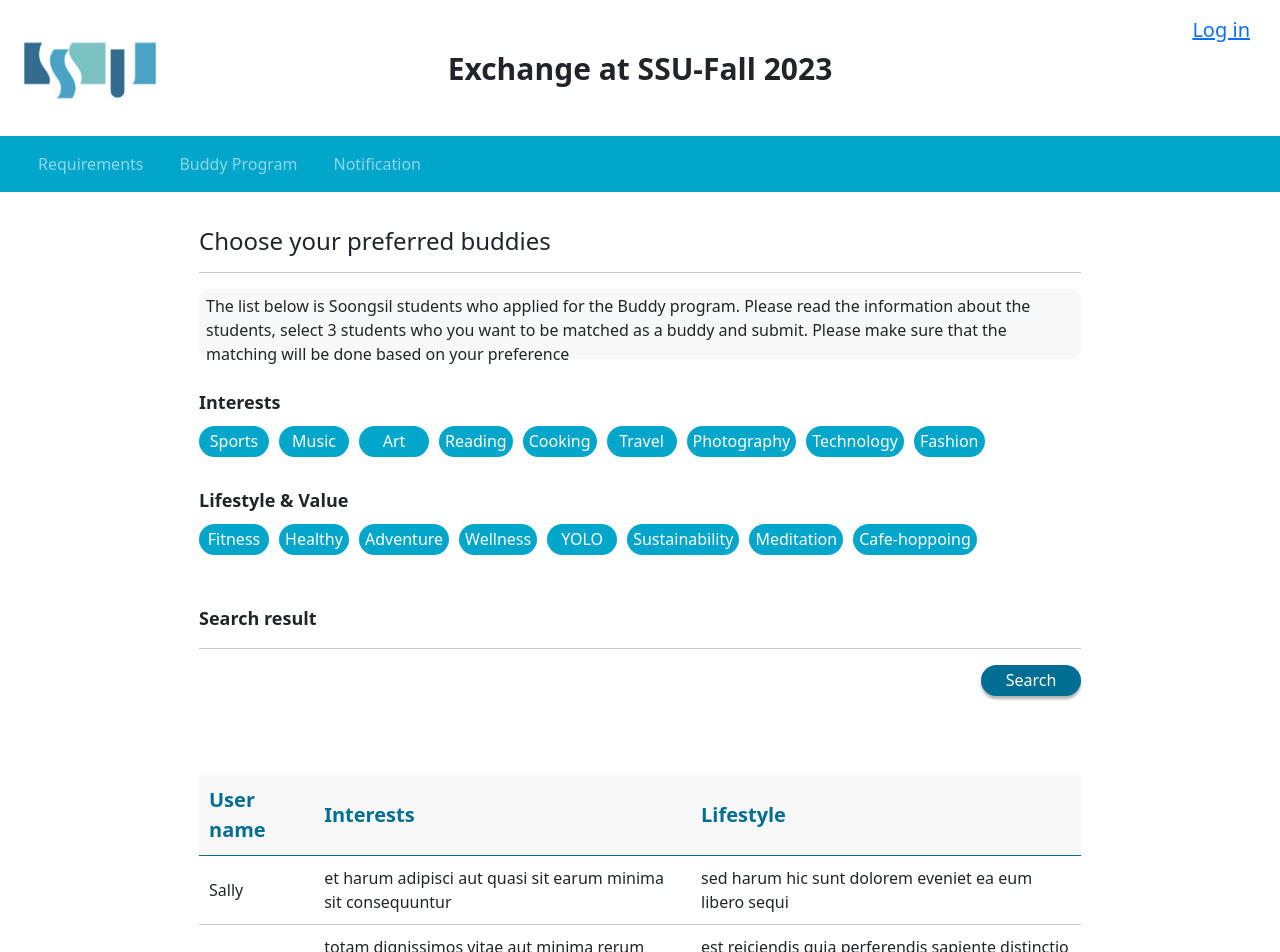
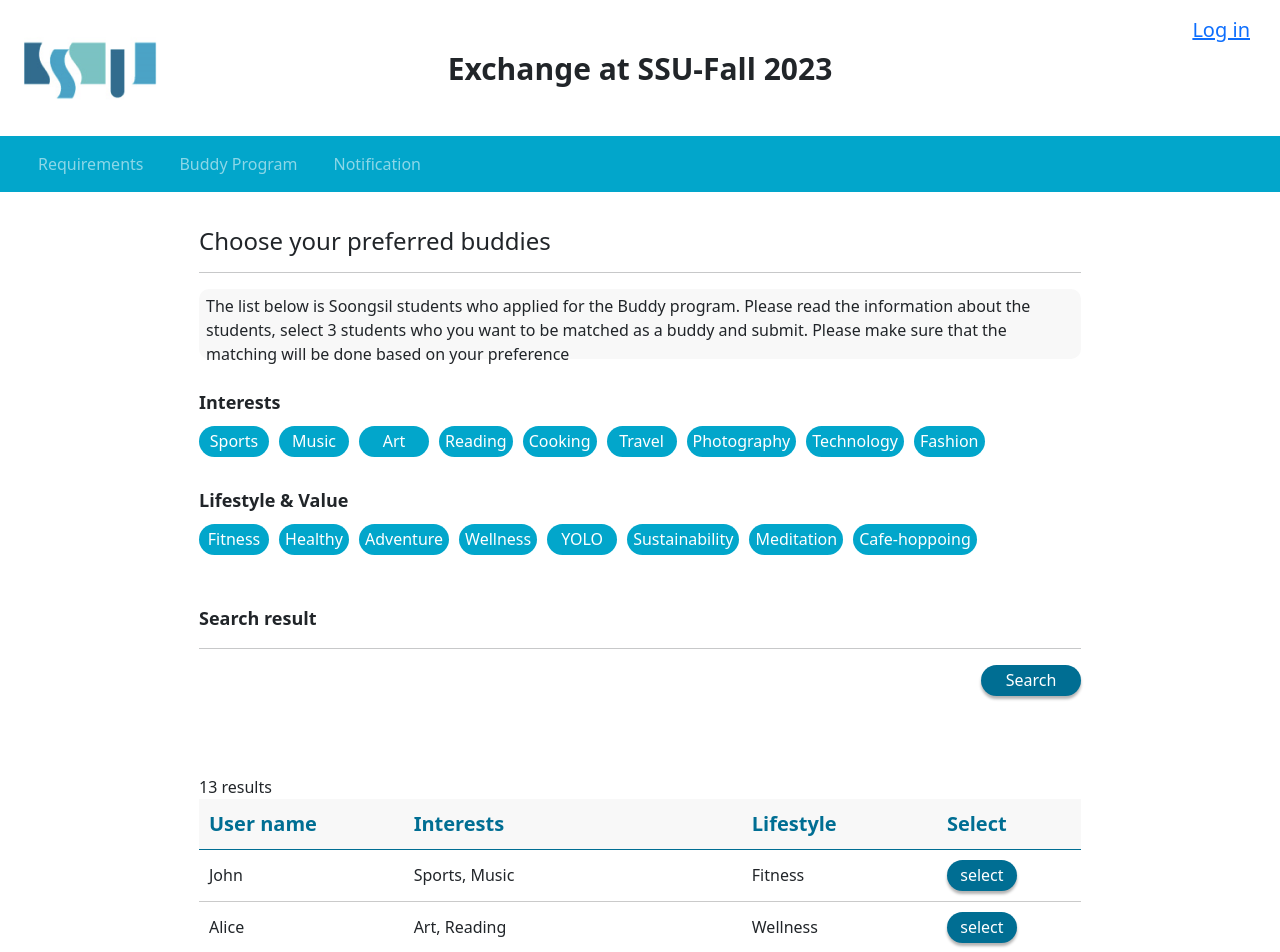
Before and after one commit to SSUlay-R/SSUlay-frontend, a React (Create React App) app in the folder ssulay-front/: page /buddy/prefer in a window 1280 px wide. Shown: the top 952 px of the page. Built offline with nearby package versions, Linux system fonts and the light colour scheme.

Commit message:
Feat: 테이블 추가, 선택된 데이터 테이블에 Read

```diff
--- a/ssulay-front/src/App.js
+++ b/ssulay-front/src/App.js
@@ -1,31 +1,14 @@
-import React, { useState, useEffect } from "react";
+import React  from "react";
 import {  BrowserRouter as Router ,Routes, Route } from 'react-router-dom';
 import "./App.css";
 import Layout from "./components/layout/Layout";
 import RegisterPage from "./pages/RegisterPage";
 import LoginPage from "./pages/LoginPage";
 import BuddyForm from "./components/BuddyForm";
-import axios from "axios";
 import CompletePage from "./pages/CompletePage";
 import BuddySearch from "./components/BuddySearch";
 
 function App() {
-  const [connection, setConnection] = useState("");
-
-  const connectionTest = () => {
-    axios
-      .get("http://localhost:4000/")
-      .then((response) => {
-        setConnection(response.data);
-      })
-      .catch((error) => {
-        setConnection(error.message);
-      });
-  };
-
-  useEffect(() => {
-    connectionTest();
-  }, []);
 
   return (
     <Router>
--- a/ssulay-front/src/components/BuddySearch.css
+++ b/ssulay-front/src/components/BuddySearch.css
@@ -46,3 +46,20 @@
   position:absolute;
   right:0;
 }
+
+.select-btn{
+  border:none;
+  background-color: #006E93;
+  color:white;
+  width:70px;
+  height:31px;
+  border-radius: 22px;
+  box-shadow: 0 3px 3px 0 rgba(0,0,0,0.3);
+  border-radius: 22px;
+  transition: background-color 0.2s, transform 0.2s;
+}
+.select-btn:active {
+  background-color: #00547b;
+  transform: translateY(2px);
+  box-shadow: 0 1px 1px 0 rgba(0, 0, 0, 0.3);
+}
--- a/ssulay-front/src/components/BuddySearch.jsx
+++ b/ssulay-front/src/components/BuddySearch.jsx
@@ -42,23 +42,91 @@ export default function BuddySearch() {
       {
         accessor:"lifestyle",
         Header:"Lifestyle",
-      }
+      },
+
     ],[]
   );
  //테스트용 가짜데이터
-  const data=useMemo(
-    ()=>
-    Array(30)
-    .fill()
-    .map(()=> ({
-      userName: faker.name.firstName(),
-      interests:faker.lorem.words(10),
-      lifestyle: faker.lorem.words(10),
-    })),[]
-  );
-
+  const data = useMemo(
+  () => [
+    {
+      userName: "John",
+      interests: "Sports, Music",
+      lifestyle: "Fitness",
+    },
+    {
+      userName: "Alice",
+      interests: "Art, Reading",
+      lifestyle: "Wellness",
+    },
+    {
+      userName: "Bob",
+      interests: "Cooking, Travel",
+      lifestyle: "Adventure",
+    },
+    {
+      userName: "Emma",
+      interests: "Technology, Fashion",
+      lifestyle: "Sustainability",
+    },
+    {
+      userName: "Michael",
+      interests: "Reading, Photography",
+      lifestyle: "Meditation",
+    },
+    {
+      userName: "Olivia",
+      interests: "Music, Art",
+      lifestyle: "Cafe-hopping",
+    },
+    {
+      userName: "William",
+      interests: "Sports, Travel",
+      lifestyle: "Healthy",
+    },
+    {
+      userName: "Sophia",
+      interests: "Fashion, Technology",
+      lifestyle: "YOLO",
+    },
+    {
+      userName: "James",
+      interests: "Cooking, Photography",
+      lifestyle: "Adventure",
+    },
+    {
+      userName: "Ava",
+      interests: "Reading, Art",
+      lifestyle: "Wellness",
+    },
+    {
+      userName: "Liam",
+      interests: "Sports, Music",
+      lifestyle: "Fitness",
+    },
+    {
+      userName: "Isabella",
+      interests: "Fashion, Travel",
+      lifestyle: "Sustainability",
+    },
+    {
+      userName: "Mason",
+      interests: "Technology, Photography",
+      lifestyle: "Meditation",
+    },
+    // Add more data rows as needed...
+  ],
+  []
+);
+  const [selectedBuddy, setSelectedBuddy] = useState([]);
   const [selectedTags,setSelectedTags]=useState([]);
 
+  const handleSelectRow = (rowData) => {
+    // 이미 선택한 데이터인 경우 중복 추가되지 않도록 처리
+    if (!selectedBuddy.includes(rowData)) {
+      setSelectedBuddy([...selectedBuddy, rowData]);
+    }
+  };
   const handleSelectedTag= (tag)=>{
     if(selectedTags.includes(tag)){
       setSelectedTags(selectedTags.filter((selectedTag)=>selectedTag!==tag)); //이미 존재하면 해당 태그만 제외하고 다시 배열을 만듦
@@ -110,9 +178,15 @@ export default function BuddySearch() {
             <button className="search-btn">Search</button>
           </div>
           <div className="result-table-container">
-            <div className="result-counter"></div>
+            <div className="result-counter">{data.length} results</div>
             <div className="result-table">
-              <Table columns={columns} data={data}/>;
+              <Table columns={columns} data={data} handleSelectRow={handleSelectRow}/>;
+            </div>
+          </div>
+          <div className="selected-container">
+            <div className="semi-title">Selected</div>
+            <div className="selected-table">
+              <Table columns={columns} data={selectedBuddy}/>;
             </div>
           </div>
         </div>
--- a/ssulay-front/src/components/Table.css
+++ b/ssulay-front/src/components/Table.css
@@ -12,3 +12,6 @@ thead{
 .row-tr{
   border-bottom: 1px solid #CACACA;
 }
+.table-container{
+  width:100%;
+}
--- a/ssulay-front/src/components/Table.jsx
+++ b/ssulay-front/src/components/Table.jsx
@@ -1,19 +1,26 @@
-import React from 'react'
-import {useTable} from "react-table";
+import React from 'react';
+import { useTable } from "react-table";
 import "./Table.css";
 
-export default function Table({columns, data}) {
+export default function Table({ columns, data, handleSelectRow }) {
   const { getTableProps, getTableBodyProps, headerGroups, rows, prepareRow } =
     useTable({ columns, data });
 
+  const handleSelect = (row) => {
+    if (handleSelectRow) {
+      handleSelectRow(row.original); // 선택된 행의 원본 데이터를 부모 컴포넌트로 전달
+    }
+  };
+
   return (
-    <table {...getTableProps()}>
+    <table className="table-container" {...getTableProps()}>
       <thead>
         {headerGroups.map((headerGroup) => (
           <tr {...headerGroup.getHeaderGroupProps()}>
             {headerGroup.headers.map((column) => (
               <th {...column.getHeaderProps()}>{column.render("Header")}</th>
             ))}
+            {handleSelectRow && <th>Select</th>}
           </tr>
         ))}
       </thead>
@@ -25,6 +32,11 @@ export default function Table({columns, data}) {
               {row.cells.map((cell) => (
                 <td {...cell.getCellProps()}>{cell.render("Cell")}</td>
               ))}
+              {handleSelectRow && (
+                <td>
+                  <button className="select-btn" onClick={() => handleSelect(row)}>select</button>
+                </td>
+              )}
             </tr>
           );
         })}
```
